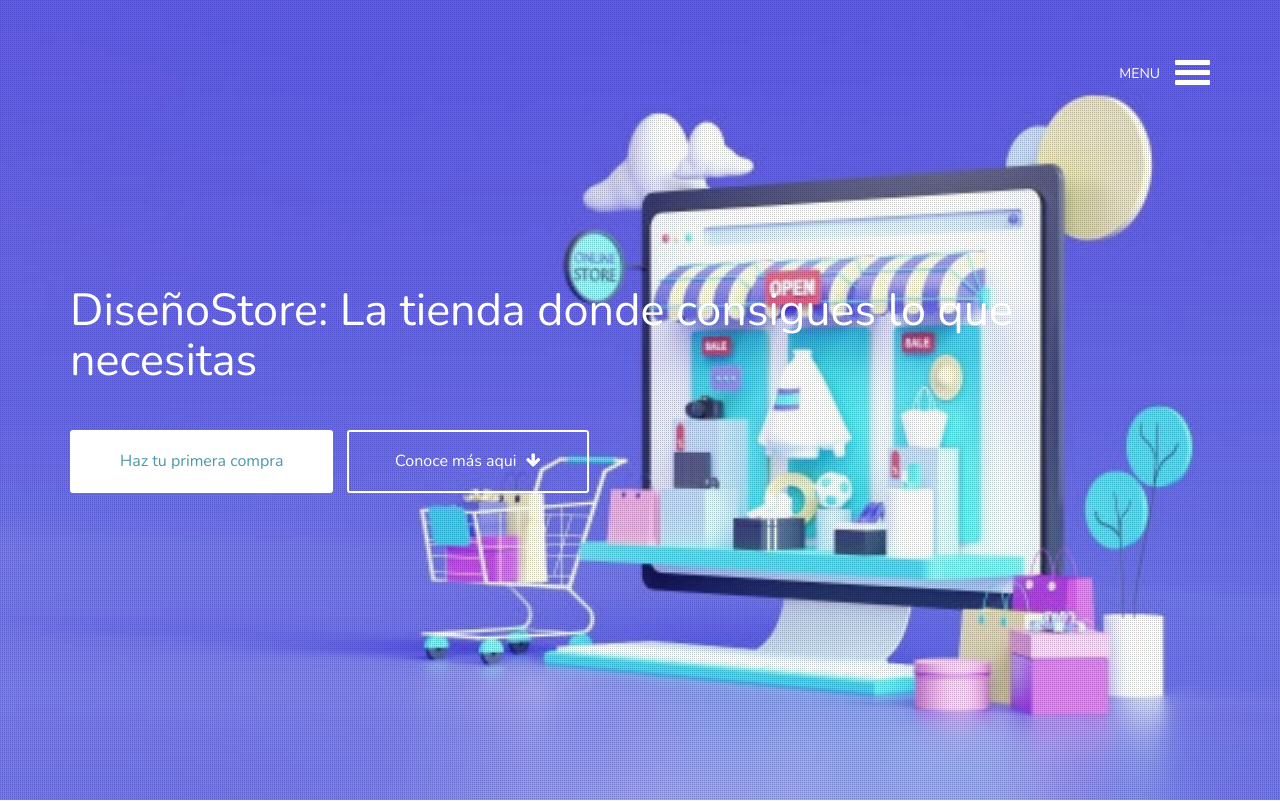
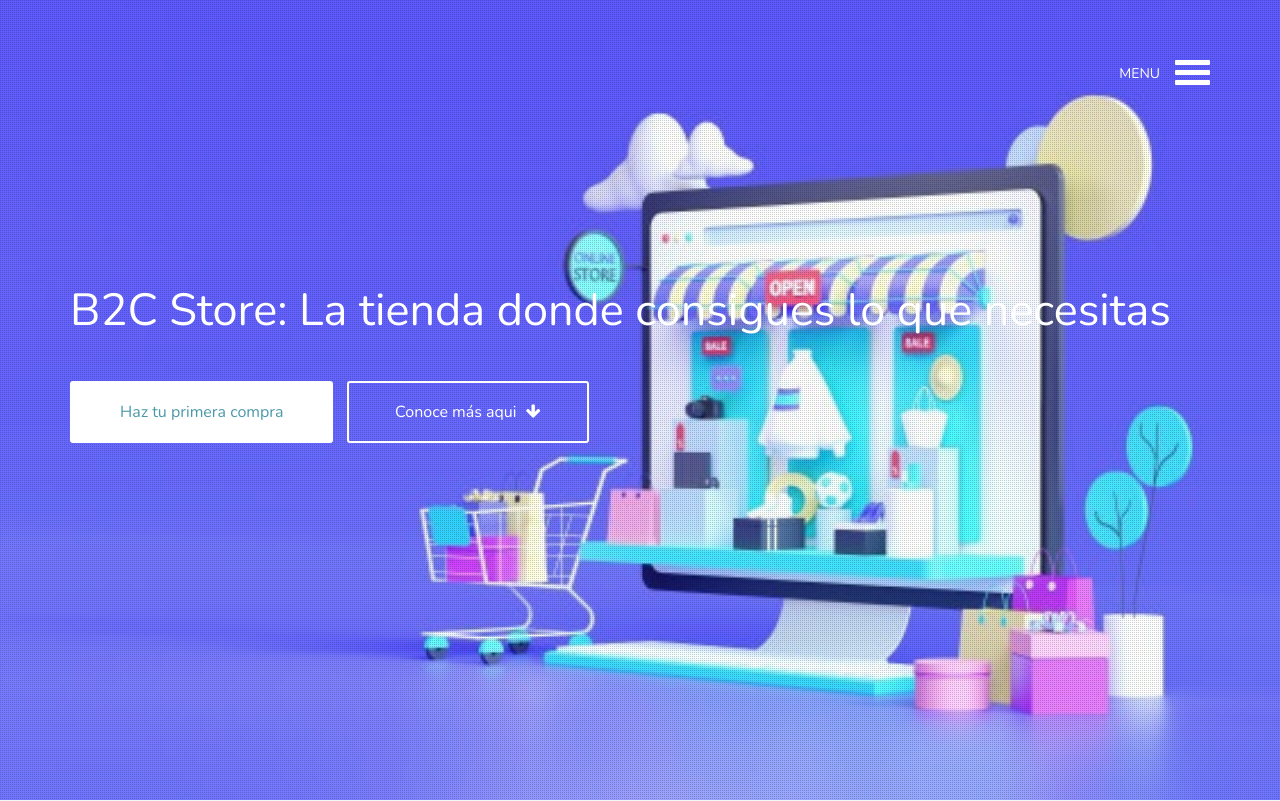
Before and after one commit to jhanma17/Boxify, a plain HTML site: page index.html in a window 1280 px wide. Shown: the top 801 px of the page. Drawn offline with nearby package versions, Linux system fonts and the light colour scheme.

Commit message:
Update index.html

```diff
--- a/index.html
+++ b/index.html
@@ -57,7 +57,7 @@
 					</div>
 					<div class="row hero-content">
 						<div class="col-md-12">
-							<h1 class="animated fadeInDown">DiseñoStore: La tienda donde consigues lo que necesitas</h1>
+							<h1 class="animated fadeInDown">B2C Store: La tienda donde consigues lo que necesitas</h1>
 							<a href="http://tympanus.net/codrops/?p=22554" class="use-btn animated fadeInUp">Haz tu primera compra</a> <a href="#about" class="learn-btn animated fadeInUp">Conoce más aqui <i class="fa fa-arrow-down"></i></a>
 						</div>
 					</div>
```
